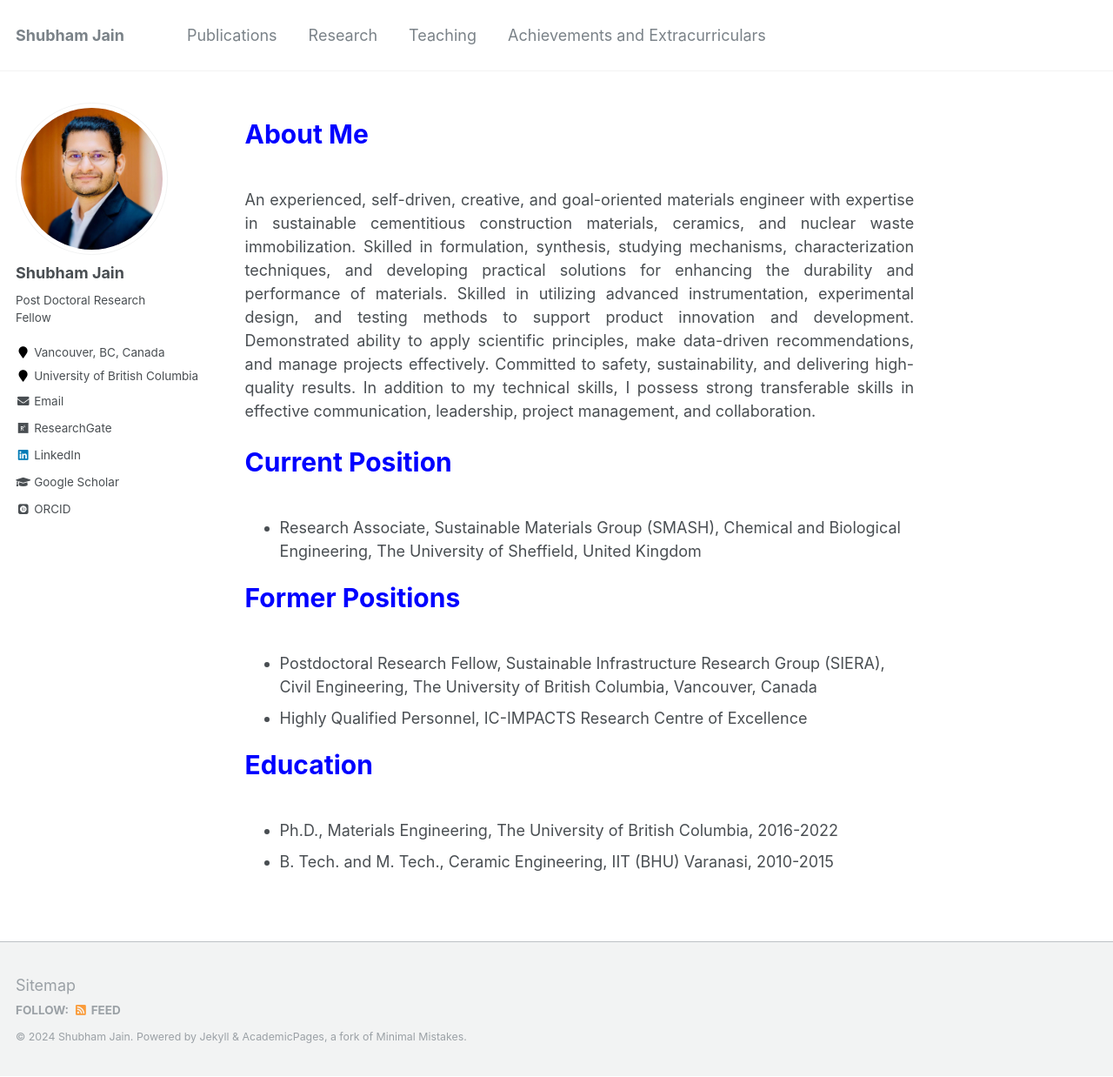
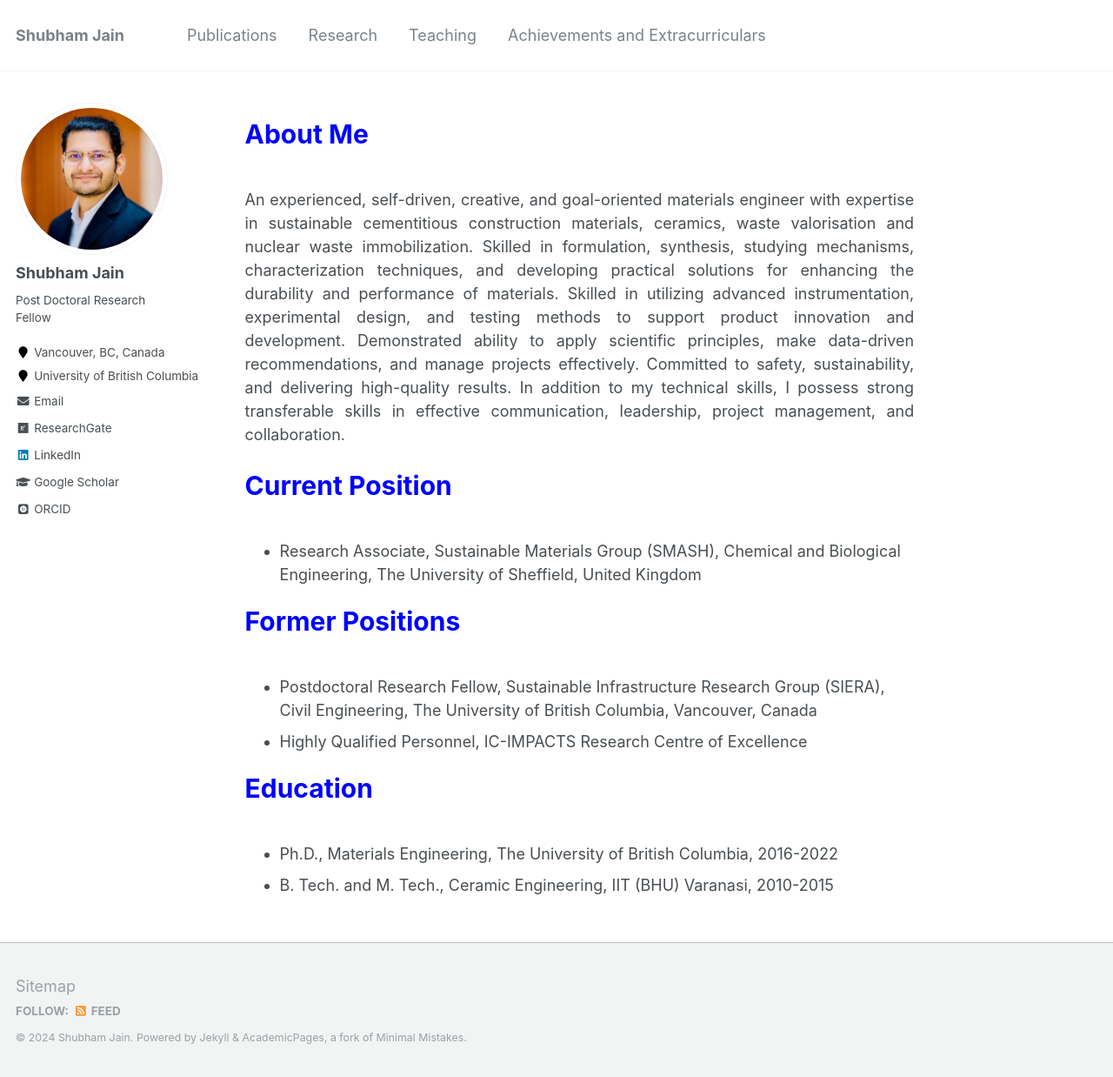
Before and after one commit to shubhamj2611/shubhamj2611.github.io, a Jekyll site: the page built from _pages/about.md, in a window 1280 px wide and 1238 px high. Shown: the whole window at 87% size. Built offline with Jekyll 4.4.1, drawn with Linux system fonts in a browser that asks for light colours; some web fonts are replaced.

Commit message:
Update about.md

```diff
--- a/_pages/about.md
+++ b/_pages/about.md
@@ -9,7 +9,7 @@ redirect_from:
 ---
 
 <p style="text-align:left; color:Blue; font-size:30px; font-weight:bold;"> About Me </p>
-<p style="text-align:justify; font-size=22px;"> An experienced, self-driven, creative, and goal-oriented materials engineer with expertise in sustainable cementitious construction materials, ceramics, and nuclear waste immobilization. Skilled in formulation, synthesis, studying mechanisms, characterization techniques, and developing practical solutions for enhancing the durability and performance of materials. Skilled in utilizing advanced instrumentation, experimental design, and testing methods to support product innovation and development. Demonstrated ability to apply scientific principles, make data-driven recommendations, and manage projects effectively. Committed to safety, sustainability, and delivering high-quality results. In addition to my technical skills, I possess strong transferable skills in effective communication, leadership, project management, and collaboration. </p>
+<p style="text-align:justify; font-size=22px;"> An experienced, self-driven, creative, and goal-oriented materials engineer with expertise in sustainable cementitious construction materials, ceramics, waste valorisation and nuclear waste immobilization. Skilled in formulation, synthesis, studying mechanisms, characterization techniques, and developing practical solutions for enhancing the durability and performance of materials. Skilled in utilizing advanced instrumentation, experimental design, and testing methods to support product innovation and development. Demonstrated ability to apply scientific principles, make data-driven recommendations, and manage projects effectively. Committed to safety, sustainability, and delivering high-quality results. In addition to my technical skills, I possess strong transferable skills in effective communication, leadership, project management, and collaboration. </p>
 
 <p style="text-align:left; color:Blue; font-size:30px; font-weight:bold;"> Current Position </p>
 * Research Associate, Sustainable Materials Group (SMASH), Chemical and Biological Engineering, The University of Sheffield, United Kingdom
```
